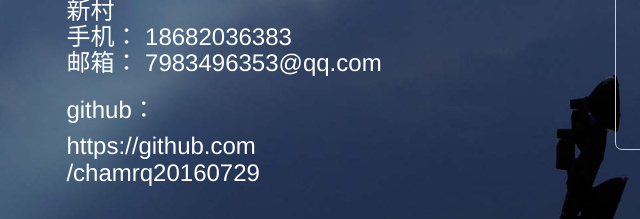
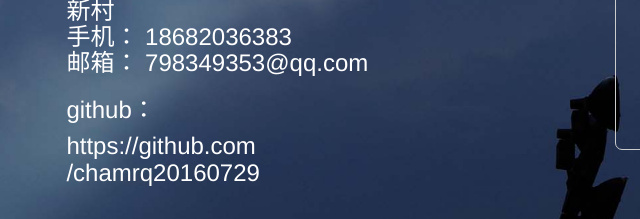
Before and after one commit to chamrq20160729/chamrq20160729.github.io, a plain HTML site: page index.html in a window 1280 px wide. Shown: the part 3042-3261 px from the top of the page, 70-710 px from the left. Drawn offline with Linux system fonts and the light colour scheme; a script that the page names is missing.

Commit message:
可耻的邮箱错误

```diff
--- a/index.html
+++ b/index.html
@@ -244,7 +244,7 @@
 					</li>
 					<li>
 						<span>邮箱：</span>
-						<span>7983496353@qq.com</span>
+						<span>798349353@qq.com</span>
 					</li>
 					<li>
 						<h3>github：</h3>
```
